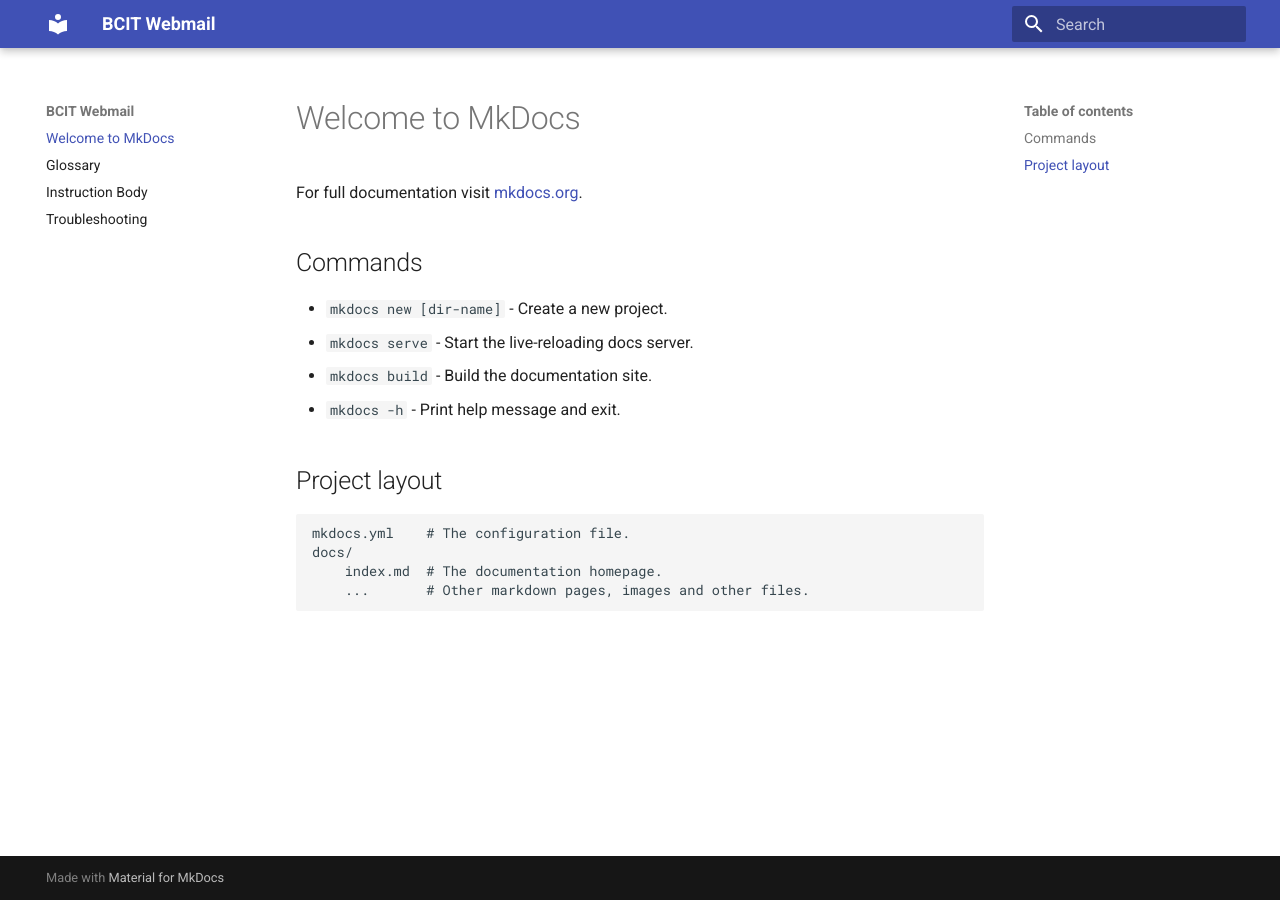
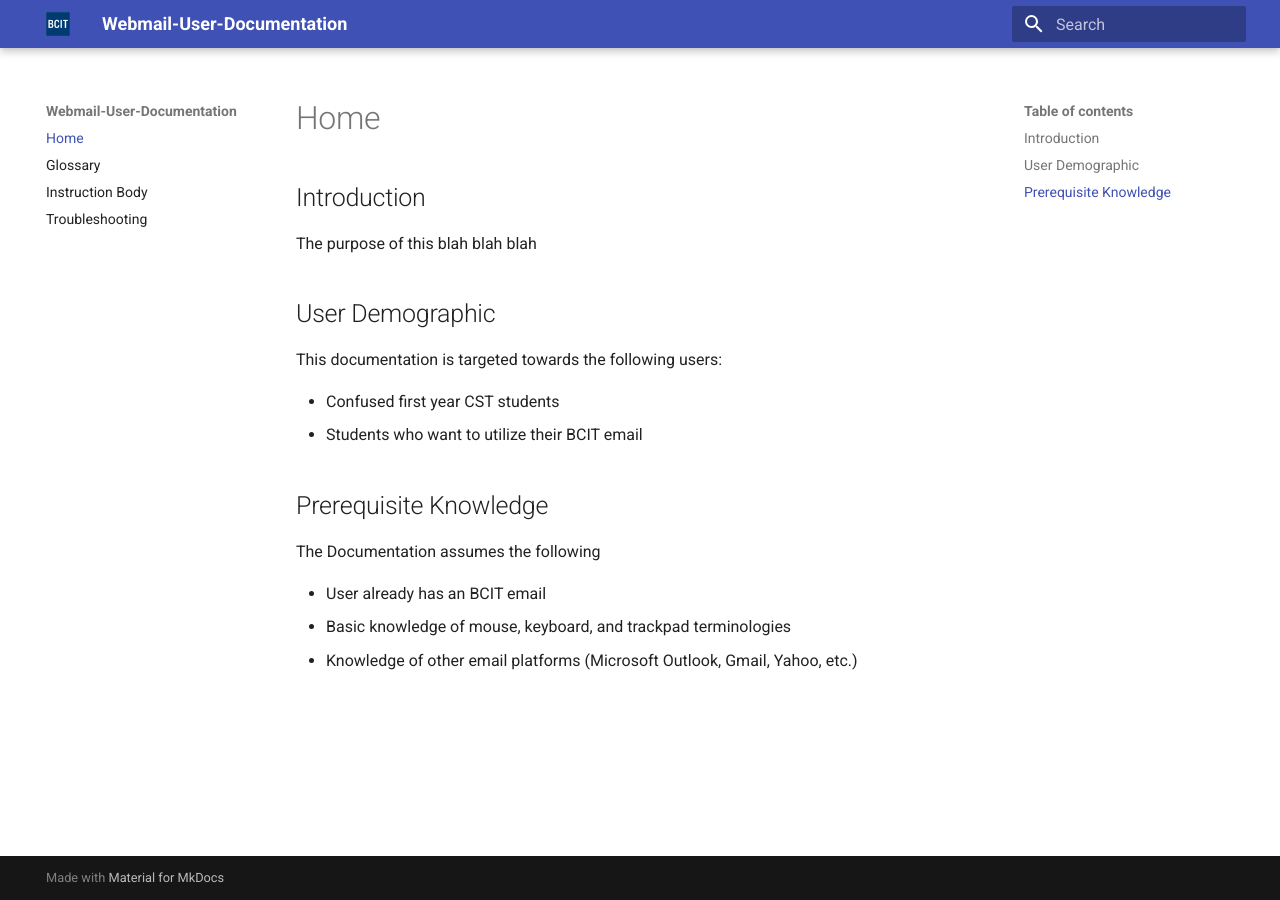
Before and after one commit to CJMCarlos/Webmail-User-Documentation, an MkDocs documentation site: the page built from docs/index.md, in a window 1280 px wide. Built offline with MkDocs 1.6.1 and Material for MkDocs 9.7.7, drawn with Linux system fonts in a browser that asks for light colours.

Commit message:
Populate Introduction + add BCIT logo

```diff
--- a/docs/index.md
+++ b/docs/index.md
@@ -1,6 +1,25 @@
-# Welcome to MkDocs
+# Home
 
-For full documentation visit [mkdocs.org](https://www.mkdocs.org).
+## Introduction
+
+The purpose of this blah blah blah
+
+## User Demographic
+
+This documentation is targeted towards the following users:
+
+- Confused first year CST students
+- Students who want to utilize their BCIT email
+
+## Prerequisite Knowledge
+
+The Documentation assumes the following
+
+- User already has an BCIT email
+- Basic knowledge of mouse, keyboard, and trackpad terminologies
+- Knowledge of other email platforms (Microsoft Outlook, Gmail, Yahoo, etc.)
+
+<!-- For full documentation visit [mkdocs.org](https://www.mkdocs.org).
 
 ## Commands
 
@@ -14,4 +33,4 @@ For full documentation visit [mkdocs.org](https://www.mkdocs.org).
     mkdocs.yml    # The configuration file.
     docs/
         index.md  # The documentation homepage.
-        ...       # Other markdown pages, images and other files.
+        ...       # Other markdown pages, images and other files. -->
--- a/mkdocs.yml
+++ b/mkdocs.yml
@@ -1,4 +1,6 @@
-site_name: BCIT Webmail
-site_url: https://mydomain.org/bcitwebmail
+site_name: Webmail-User-Documentation
+site_url: https://mydomain.org/Webmail-User-Documentation
 theme:
   name: material
+  logo: assets/channels4_profile.jpg
+  favicon: assets/channels4_profile.jpg
```
Also changed, not shown: docs/assets/BCIT_logo.png (added), docs/assets/BCIT_logo.svg (added), docs/assets/channels4_profile.jpg (added).
